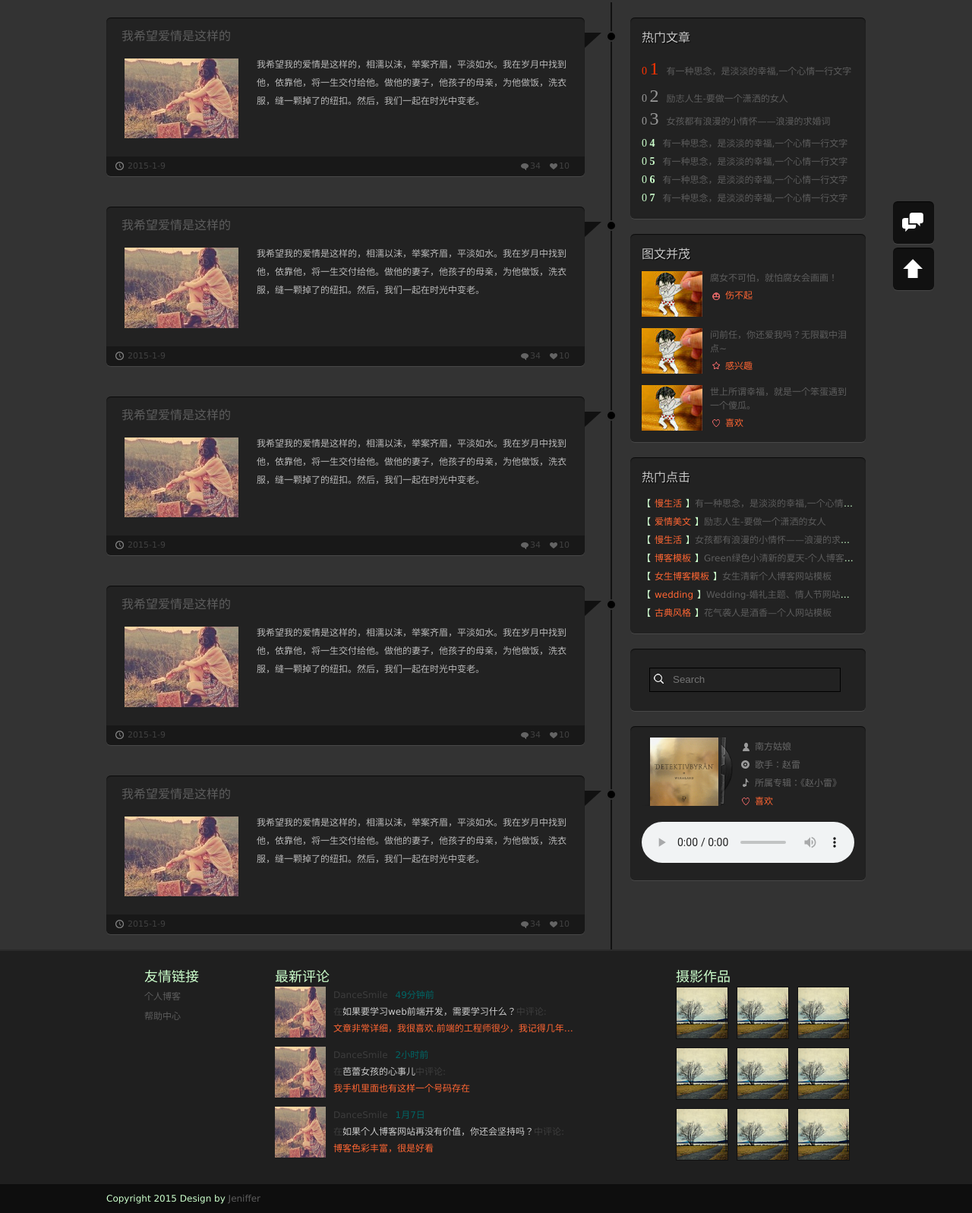
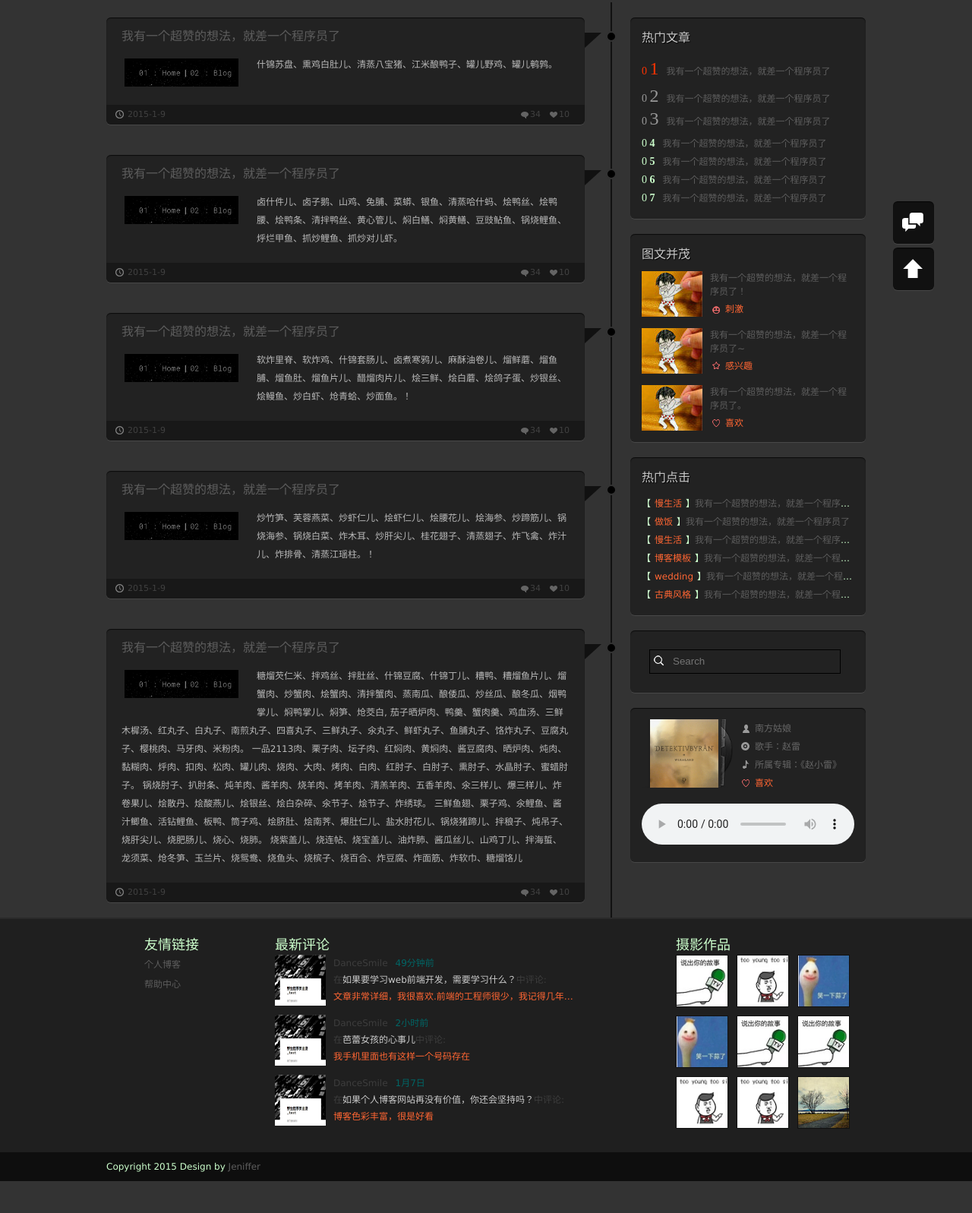
Before and after one commit to my-echo-smy/my-echo-smy.GitHub.io, a plain HTML site: page index.html in a window 1280 px wide. Shown: the part 403-2000 px from the top of the page at 76% size. After the commit the page ends 1958 px from the top, so only its background shows below. Drawn offline with Linux system fonts and the light colour scheme; a script that the page names is missing.

Commit message:
修改文案

```diff
--- a/index.html
+++ b/index.html
@@ -2,7 +2,7 @@
 <html>
 <head>
 <meta charset="utf-8">
-<title>时间轴</title>
+<title>报菜名</title>
 <link href="css/style.css" rel="stylesheet">
 <link href="css/animation.css" rel="stylesheet">
 <link href="css/lrtk.css" rel="stylesheet" />
@@ -28,17 +28,17 @@
 <div id="mainbody">
 	<div class="info">
         <figure>
-            <img src="images/art.jpg" alt="秋。。。相知">
+            <img src="images/art.png" alt="秋。。。相知">
             <figcaption>
-                <strong>渡人如渡己，渡己，亦是渡。</strong>
-                当我们被误解时，会花很多时间去辩白。 但没有用，没人愿意听，大家习惯按自己的所闻、理解做出判别，每个人其实都很固执。与其努力且痛苦的试图扭转别人的评判，不如默默承受，给大家多一点时间和空间去了解。而我们省下辩解的功夫，去实现自身更久远的人生价值。其实，渡人如渡己，渡已，亦是渡人。
+                <strong>一碗米饭都不🐕。</strong>
+                蒸羊羔、蒸熊掌、蒸鹿尾儿、烧花鸭、烧雏鸡、烧子鹅、卤猪、卤鸭、酱鸡、腊肉、松花小肚儿、晾肉、香肠儿...............。
             </figcaption>
         </figure>
         <div class="card">
         	 <h1>我的名片</h1>
               <p>网名：Smy86 | 一阵小风儿</p>
               <p>职业：java后端开发工程师</p>
-              <p>Email：@qq.com</p>XXXXX
+              <p>Email：2441241367@qq.com</p>
               <ul class="linkmore">
                 <li><a href="/" class="talk" title="给我留言"></a></li>
                 <li><a href="/" class="address" title="联系地址"></a></li>
@@ -58,10 +58,10 @@
                 <div class="row_box">
                     <div class="ti"></div><!--三角形-->
                     <div class="ci"></div><!--圆形-->
-                    <h2 class="title"> <a href="#">我希望爱情是这样的</a></h2>
+                    <h2 class="title"> <a href="#">我有一个超赞的想法，就差一个程序员了</a></h2>
                     <ul class="textinfo">
-                        <a href="#"><img src="images/s1.jpg"></a>
-                        <p>我希望我的爱情是这样的，相濡以沫，举案齐眉，平淡如水。我在岁月中找到他，依靠他，将一生交付给他。做他的妻子，他孩子的母亲，为他做饭，洗衣服，缝一颗掉了的纽扣。然后，我们一起在时光中变老。</p>
+                        <a href="#"><img src="images/s1.png"></a>
+                        <p>什锦苏盘、熏鸡白肚儿、清蒸八宝猪、江米酿鸭子、罐儿野鸡、罐儿鹌鹑。</p>
                     </ul>
                     <ul class="details">
                         <li class="likes"><a href="#">10</a></li>
@@ -75,10 +75,10 @@
                 <div class="row_box">
                     <div class="ti"></div><!--三角形-->
                     <div class="ci"></div><!--圆形-->
-                    <h2 class="title"> <a href="#">我希望爱情是这样的</a></h2>
+                    <h2 class="title"> <a href="#">我有一个超赞的想法，就差一个程序员了</a></h2>
                     <ul class="textinfo">
-                        <a href="#"><img src="images/s1.jpg"></a>
-                        <p>我希望我的爱情是这样的，相濡以沫，举案齐眉，平淡如水。我在岁月中找到他，依靠他，将一生交付给他。做他的妻子，他孩子的母亲，为他做饭，洗衣服，缝一颗掉了的纽扣。然后，我们一起在时光中变老。</p>
+                        <a href="#"><img src="images/s1.png"></a>
+                        <p>卤什件儿、卤子鹅、山鸡、兔脯、菜蟒、银鱼、清蒸哈什蚂、烩鸭丝、烩鸭腰、烩鸭条、清拌鸭丝、黄心管儿、焖白鳝、焖黄鳝、豆豉鲇鱼、锅烧鲤鱼、烀烂甲鱼、抓炒鲤鱼、抓炒对儿虾。</p>
                     </ul>
                     <ul class="details">
                         <li class="likes"><a href="#">10</a></li>
@@ -92,10 +92,10 @@
                 <div class="row_box">
                     <div class="ti"></div><!--三角形-->
                     <div class="ci"></div><!--圆形-->
-                    <h2 class="title"> <a href="#">我希望爱情是这样的</a></h2>
+                    <h2 class="title"> <a href="#">我有一个超赞的想法，就差一个程序员了</a></h2>
                     <ul class="textinfo">
-                        <a href="#"><img src="images/s1.jpg"></a>
-                        <p>我希望我的爱情是这样的，相濡以沫，举案齐眉，平淡如水。我在岁月中找到他，依靠他，将一生交付给他。做他的妻子，他孩子的母亲，为他做饭，洗衣服，缝一颗掉了的纽扣。然后，我们一起在时光中变老。</p>
+                        <a href="#"><img src="images/s1.png"></a>
+                        <p>软炸里脊、软炸鸡、什锦套肠儿、卤煮寒鸦儿、麻酥油卷儿、熘鲜蘑、熘鱼脯、熘鱼肚、熘鱼片儿、醋熘肉片儿、烩三鲜、烩白蘑、烩鸽子蛋、炒银丝、烩鳗鱼、炒白虾、炝青蛤、炒面鱼。！</p>
                     </ul>
                     <ul class="details">
                         <li class="likes"><a href="#">10</a></li>
@@ -109,10 +109,10 @@
                 <div class="row_box">
                     <div class="ti"></div><!--三角形-->
                     <div class="ci"></div><!--圆形-->
-                    <h2 class="title"> <a href="#">我希望爱情是这样的</a></h2>
+                    <h2 class="title"> <a href="#">我有一个超赞的想法，就差一个程序员了</a></h2>
                     <ul class="textinfo">
-                        <a href="#"><img src="images/s1.jpg"></a>
-                        <p>我希望我的爱情是这样的，相濡以沫，举案齐眉，平淡如水。我在岁月中找到他，依靠他，将一生交付给他。做他的妻子，他孩子的母亲，为他做饭，洗衣服，缝一颗掉了的纽扣。然后，我们一起在时光中变老。</p>
+                        <a href="#"><img src="images/s1.png"></a>
+                        <p>炒竹笋、芙蓉燕菜、炒虾仁儿、烩虾仁儿、烩腰花儿、烩海参、炒蹄筋儿、锅烧海参、锅烧白菜、炸木耳、炒肝尖儿、桂花翅子、清蒸翅子、炸飞禽、炸汁儿、炸排骨、清蒸江瑶柱。！</p>
                     </ul>
                     <ul class="details">
                         <li class="likes"><a href="#">10</a></li>
@@ -126,10 +126,15 @@
                 <div class="row_box">
                     <div class="ti"></div><!--三角形-->
                     <div class="ci"></div><!--圆形-->
-                    <h2 class="title"> <a href="#">我希望爱情是这样的</a></h2>
+                    <h2 class="title"> <a href="#">我有一个超赞的想法，就差一个程序员了</a></h2>
                     <ul class="textinfo">
-                        <a href="#"><img src="images/s1.jpg"></a>
-                        <p>我希望我的爱情是这样的，相濡以沫，举案齐眉，平淡如水。我在岁月中找到他，依靠他，将一生交付给他。做他的妻子，他孩子的母亲，为他做饭，洗衣服，缝一颗掉了的纽扣。然后，我们一起在时光中变老。</p>
+                        <a href="#"><img src="images/s1.png"></a>
+                        <p>糖熘芡仁米、拌鸡丝、拌肚丝、什锦豆腐、什锦丁儿、糟鸭、糟熘鱼片儿、熘蟹肉、炒蟹肉、烩蟹肉、清拌蟹肉、蒸南瓜、酿倭瓜、炒丝瓜、酿冬瓜、烟鸭掌儿、焖鸭掌儿、焖笋、炝茭白,
+                            茄子晒炉肉、鸭羹、蟹肉羹、鸡血汤、三鲜木樨汤、红丸子、白丸子、南煎丸子、四喜丸子、三鲜丸子、氽丸子、鲜虾丸子、鱼脯丸子、饹炸丸子、豆腐丸子、樱桃肉、马牙肉、米粉肉。
+                            一品2113肉、栗子肉、坛子肉、红焖肉、黄焖肉、酱豆腐肉、晒炉肉、炖肉、黏糊肉、烀肉、扣肉、松肉、罐儿肉、烧肉、大肉、烤肉、白肉、红肘子、白肘子、熏肘子、水晶肘子、蜜蜡肘子。
+                            锅烧肘子、扒肘条、炖羊肉、酱羊肉、烧羊肉、烤羊肉、清羔羊肉、五香羊肉、氽三样儿、爆三样儿、炸卷果儿、烩散丹、烩酸燕儿、烩银丝、烩白杂碎、氽节子、烩节子、炸绣球。
+                            三鲜鱼翅、栗子鸡、氽鲤鱼、酱汁鲫鱼、活钻鲤鱼、板鸭、筒子鸡、烩脐肚、烩南荠、爆肚仁儿、盐水肘花儿、锅烧猪蹄儿、拌稂子、炖吊子、烧肝尖儿、烧肥肠儿、烧心、烧肺。
+                            烧紫盖儿、烧连帖、烧宝盖儿、油炸肺、酱瓜丝儿、山鸡丁儿、拌海蜇、龙须菜、炝冬笋、玉兰片、烧鸳鸯、烧鱼头、烧槟子、烧百合、炸豆腐、炸面筋、炸软巾、糖熘饹儿</p>
                     </ul>
                     <ul class="details">
                         <li class="likes"><a href="#">10</a></li>
@@ -148,33 +153,32 @@
             <div class="tuijian">
                 <h2>热门文章</h2>
                 <ol>
-                    <li><span> <strong>1</strong></span><a href="#">有一种思念，是淡淡的幸福,一个心情一行文字</a></li>
-                    <li><span> <strong>2</strong></span><a href="#">励志人生-要做一个潇洒的女人</a></li>
-                    <li><span> <strong>3</strong></span><a href="#">女孩都有浪漫的小情怀——浪漫的求婚词</a></li>
-                    <li><span> <strong>4</strong></span><a href="#">有一种思念，是淡淡的幸福,一个心情一行文字</a></li>
-                    <li><span> <strong>5</strong></span><a href="#">有一种思念，是淡淡的幸福,一个心情一行文字</a></li>
-                    <li><span> <strong>6</strong></span><a href="#">有一种思念，是淡淡的幸福,一个心情一行文字</a></li>
-                    <li><span> <strong>7</strong></span><a href="#">有一种思念，是淡淡的幸福,一个心情一行文字</a></li>
+                    <li><span> <strong>1</strong></span><a href="#">我有一个超赞的想法，就差一个程序员了</a></li>
+                    <li><span> <strong>2</strong></span><a href="#">我有一个超赞的想法，就差一个程序员了</a></li>
+                    <li><span> <strong>3</strong></span><a href="#">我有一个超赞的想法，就差一个程序员了</a></li>
+                    <li><span> <strong>4</strong></span><a href="#">我有一个超赞的想法，就差一个程序员了</a></li>
+                    <li><span> <strong>5</strong></span><a href="#">我有一个超赞的想法，就差一个程序员了</a></li>
+                    <li><span> <strong>6</strong></span><a href="#">我有一个超赞的想法，就差一个程序员了</a></li>
+                    <li><span> <strong>7</strong></span><a href="#">我有一个超赞的想法，就差一个程序员了</a></li>
                 </ol>
             </div>
             <div class="toppic">
                 <h2>图文并茂</h2>
                 <ul>
-                    <li><a href="#"><img src="images/k01.jpg">腐女不可怕，就怕腐女会画画！<p>伤不起</p></a> </li>
-                    <li><a href="#"><img src="images/k01.jpg">问前任，你还爱我吗？无限戳中泪点~<p>感兴趣</p></a> </li>
-                    <li><a href="#"><img src="images/k01.jpg">世上所谓幸福，就是一个笨蛋遇到一个傻瓜。<p>喜欢</p></a> </li>
+                    <li><a href="#"><img src="images/k01.jpg">我有一个超赞的想法，就差一个程序员了！<p>刺激</p></a> </li>
+                    <li><a href="#"><img src="images/k01.jpg">我有一个超赞的想法，就差一个程序员了~<p>感兴趣</p></a> </li>
+                    <li><a href="#"><img src="images/k01.jpg">我有一个超赞的想法，就差一个程序员了。<p>喜欢</p></a> </li>
                 </ul>
             </div>
             <div class="clicks">
                 <h2>热门点击</h2>
                 <ol>
-                    <li><span><a href="#">慢生活</a></span><a href="#">有一种思念，是淡淡的幸福,一个心情一行文字</a></li>
-                    <li><span><a href="#">爱情美文</a></span><a href="#">励志人生-要做一个潇洒的女人</a></li>
-                    <li><span><a href="#">慢生活</a></span><a href="#">女孩都有浪漫的小情怀——浪漫的求婚词</a></li>
-                    <li><span><a href="#">博客模板</a></span><a href="#">Green绿色小清新的夏天-个人博客模板</a></li>
-                    <li><span><a href="#">女生博客模板</a></span><a href="#">女生清新个人博客网站模板</a></li>
-                    <li><span><a href="#">wedding</a></span><a href="#">Wedding-婚礼主题、情人节网站模板</a></li>
-                    <li><span><a href="#">古典风格</a></span><a href="#">花气袭人是酒香—个人网站模板</a></li>
+                    <li><span><a href="#">慢生活</a></span><a href="#">我有一个超赞的想法，就差一个程序员了</a></li>
+                    <li><span><a href="#">做饭</a></span><a href="#">我有一个超赞的想法，就差一个程序员了</a></li>
+                    <li><span><a href="#">慢生活</a></span><a href="#">我有一个超赞的想法，就差一个程序员了</a></li>
+                    <li><span><a href="#">博客模板</a></span><a href="#">我有一个超赞的想法，就差一个程序员了</a></li>
+                    <li><span><a href="#">wedding</a></span><a href="#">我有一个超赞的想法，就差一个程序员了</a></li>
+                    <li><span><a href="#">古典风格</a></span><a href="#">我有一个超赞的想法，就差一个程序员了</a></li>
                 </ol>
             </div>
             <div class="search">
@@ -209,19 +213,19 @@
         <div class="visitors">
         	<h2>最新评论</h2>
             <dl>
-            	<dt><img src="images/s1.jpg"></dt>
+            	<dt><img src="images/s2.png"></dt>
             	<dd>DanceSmile<time>49分钟前</time></dd>
                 <dd>在<a href="#" class="title">如果要学习web前端开发，需要学习什么？</a>中评论:</dd>
                 <dd class="remark">文章非常详细，我很喜欢.前端的工程师很少，我记得几年前yahoo花高薪招聘前端也招不到</dd>
             </dl>
              <dl>
-            	<dt><img src="images/s1.jpg"></dt>
+            	<dt><img src="images/s2.png"></dt>
             	<dd>DanceSmile<time>2小时前</time></dd>
                 <dd>在<a href="#" class="title">芭蕾女孩的心事儿</a>中评论:</dd>
                 <dd class="remark">我手机里面也有这样一个号码存在</dd>
             </dl>
              <dl>
-            	<dt><img src="images/s1.jpg"></dt>
+            	<dt><img src="images/s2.png"></dt>
             	<dd>DanceSmile<time>1月7日</time></dd>
                 <dd>在<a href="#" class="title">如果个人博客网站再没有价值，你还会坚持吗？</a>中评论:</dd>
                 <dd class="remark">博客色彩丰富，很是好看</dd>
@@ -230,14 +234,14 @@
         <section class="flickr">
         	<h2>摄影作品</h2>
             <ul>
-            	<li><a href="#"><img src="images/01.jpg"></a></li>
-                <li><a href="#"><img src="images/01.jpg"></a></li>
-                <li><a href="#"><img src="images/01.jpg"></a></li>
-                <li><a href="#"><img src="images/01.jpg"></a></li>
-                <li><a href="#"><img src="images/01.jpg"></a></li>
-                <li><a href="#"><img src="images/01.jpg"></a></li>
-                <li><a href="#"><img src="images/01.jpg"></a></li>
-                <li><a href="#"><img src="images/01.jpg"></a></li>
+            	<li><a href="#"><img src="images/11.png"></a></li>
+                <li><a href="#"><img src="images/22.png"></a></li>
+                <li><a href="#"><img src="images/33.png"></a></li>
+                <li><a href="#"><img src="images/33.png"></a></li>
+                <li><a href="#"><img src="images/11.png"></a></li>
+                <li><a href="#"><img src="images/11.png"></a></li>
+                <li><a href="#"><img src="images/22.png"></a></li>
+                <li><a href="#"><img src="images/22.png"></a></li>
                 <li><a href="#"><img src="images/01.jpg"></a></li>
             </ul>
         </section>
```
Also changed, not shown: images/11.png (added), images/22.png (added), images/33.png (added), images/art.jpg (deleted), images/art.png (added), images/s1.jpg (deleted), images/s1.png (added), images/s2.png (added).
